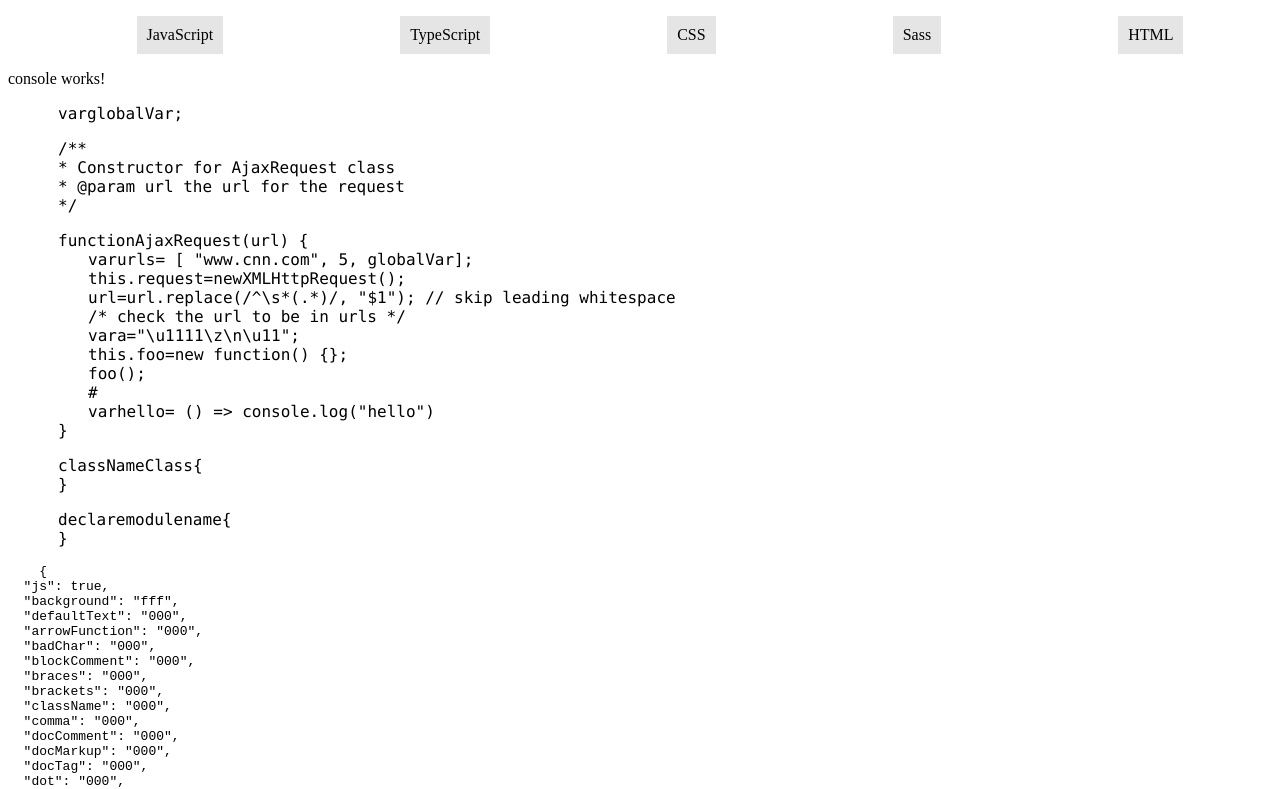
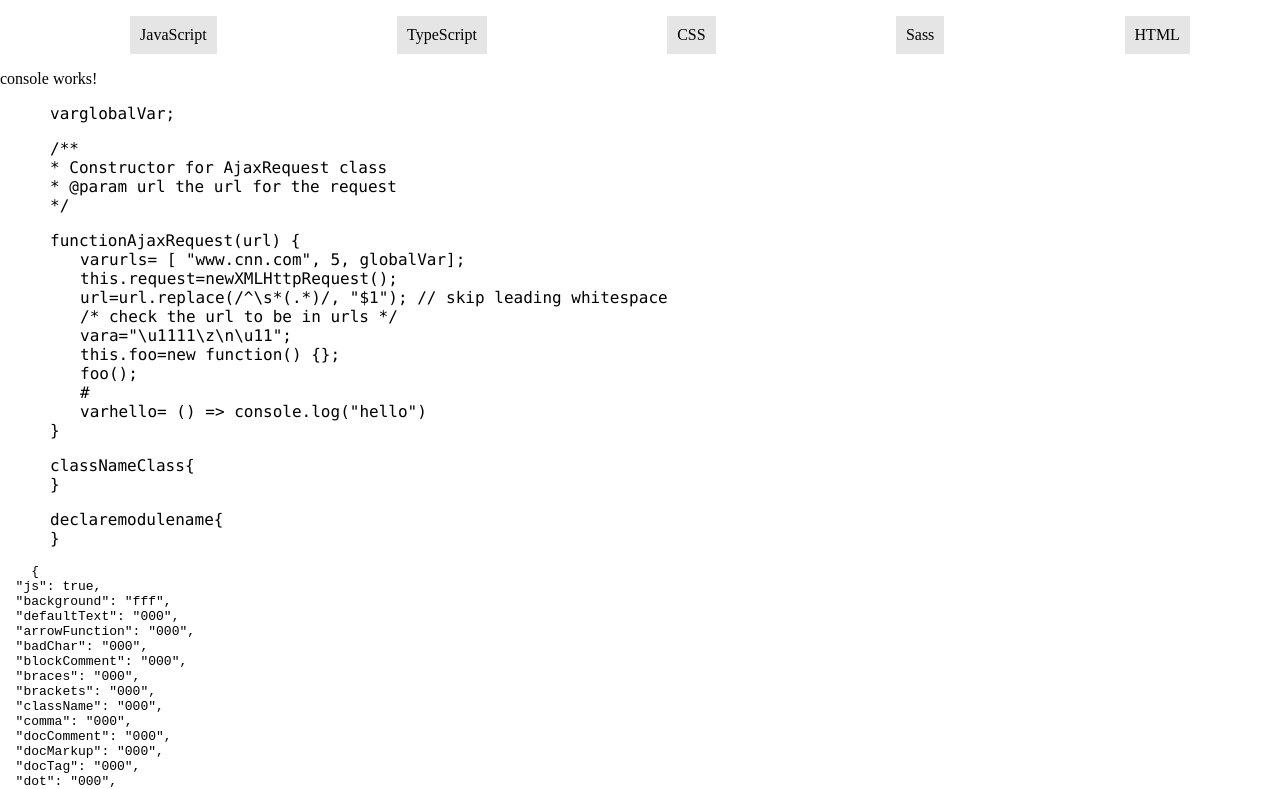
Before and after one commit to rtwayland/code-theme-sandbox, an Angular app: page / in a window 1280 px wide. Shown: the top 789 px of the page. Built offline with nearby package versions, Linux system fonts and the light colour scheme.

Commit message:
styling body

```diff
--- a/src/styles.scss
+++ b/src/styles.scss
@@ -1 +1,5 @@
 /* You can add global styles to this file, and also import other style files */
+body {
+  margin: 0;
+  width: 100%;
+}
```
